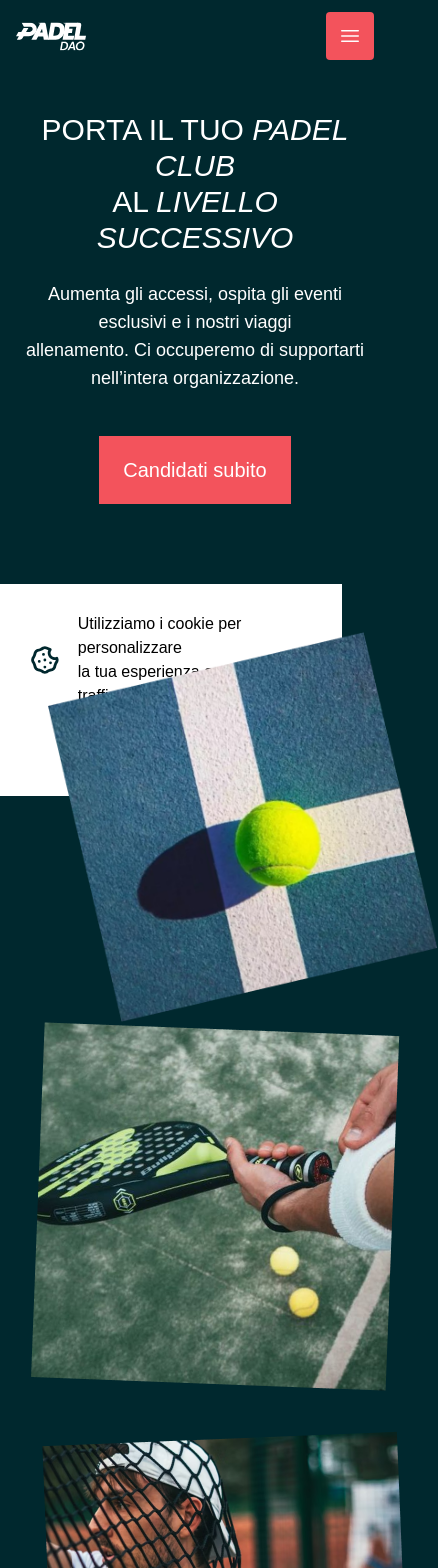
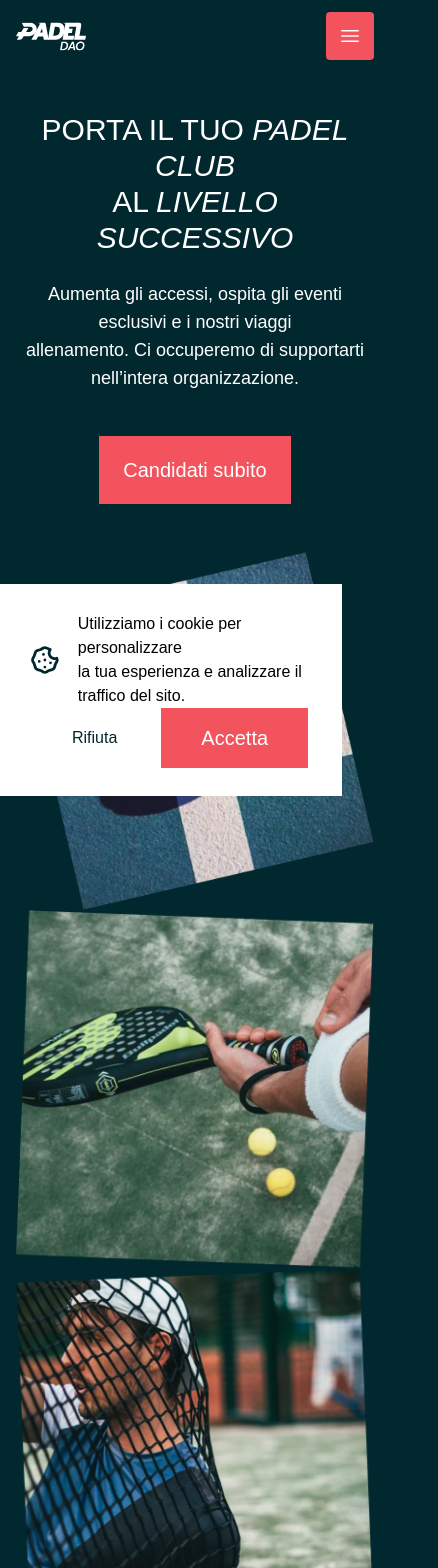
Before and after one commit to logix-software/frontend-assessment, a Nuxt app: page / in a window 390 px wide. Shown: the top 1568 px of the page, 438 px wide, since content can reach past the window. Built offline with nearby package versions, Linux system fonts and the light colour scheme; a web font is replaced by a local one.

Commit message:
fix: hero image responsive ness

```diff
--- a/components/DrawerNavbar.vue
+++ b/components/DrawerNavbar.vue
@@ -82,7 +82,6 @@ import {
     TransitionChild,
     Dialog,
     DialogPanel,
-    DialogTitle,
 } from '@headlessui/vue'
 
 // emits
--- a/pages/index.vue
+++ b/pages/index.vue
@@ -28,12 +28,12 @@
                     </button>
                 </div>
             </div>
-            <div class="flex items-center justify-center flex-wrap mt-12">
-                <img src="/hero-img-1.png" alt=" hero img-1" class="-mr-24 mt-20 z-30">
+            <div class="flex items-center justify-center flex-wrap mt-12 px-4 lg:px-0">
+                <img src="/hero-img-1.png" alt=" hero img-1" class="lg:-mr-24 lg:mt-20 lg:z-30">
 
-                <img src="/hero-img-2.png" alt=" hero img-1" class="-mr-10 z-20">
+                <img src="/hero-img-2.png" alt=" hero img-1" class="lg:-mr-10 lg:z-20">
 
-                <img src="/hero-img-3.png" alt=" hero img-1" class="-mr-16 mt-10 z-10">
+                <img src="/hero-img-3.png" alt=" hero img-1" class="lg:-mr-16 lg:mt-10 lg:z-10">
 
                 <img src="/hero-img-4.png" alt=" hero img-1" class="">
             </div>
```
